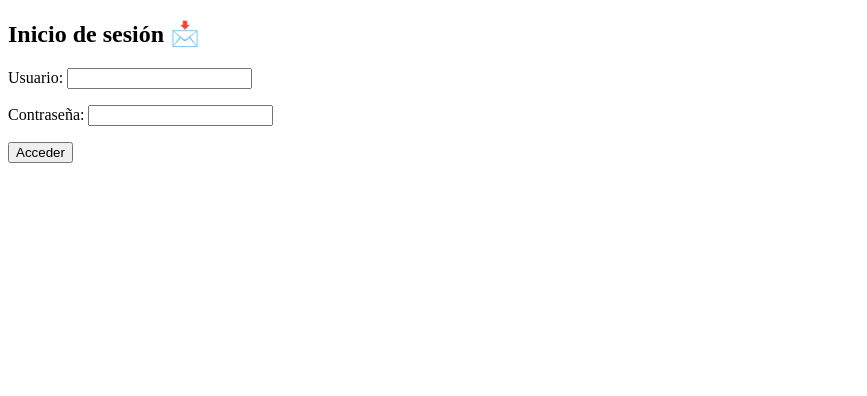
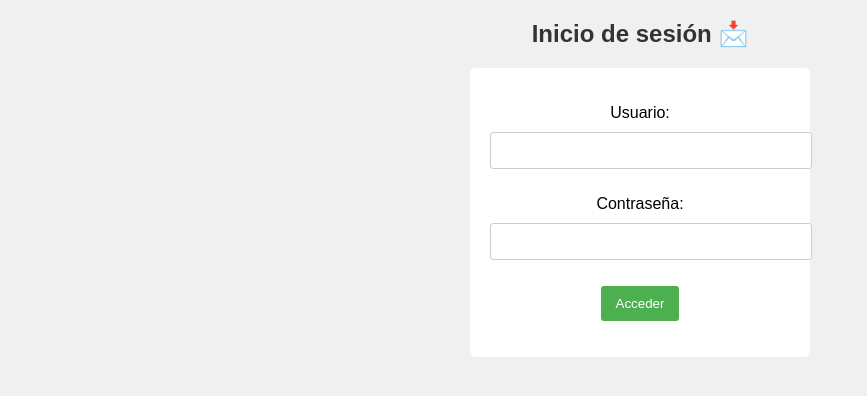
Before and after one commit to erikujum/inicio-cierre, a PHP site: page / in a window 1280 px wide. Shown: the top 396 px of the page, without its empty margins (0-867 px from the left). Run offline with PHP 8.4, Linux system fonts and the light colour scheme.

Commit message:
estilos
Se agregaron estilos

```diff
--- a/inicio/index.php
+++ b/inicio/index.php
@@ -5,6 +5,54 @@
     <meta charset="UTF-8">
     <meta name="viewport" content="width=device-width, initial-scale=1.0">
     <title>Login</title>
+    <head>
+    <style>
+        body {
+            font-family: Arial, sans-serif;
+            background-color: #f0f0f0;
+            text-align: center;
+        }
+
+        h2 {
+            color: #333;
+        }
+
+        form {
+            width: 300px;
+            margin: 0 auto;
+            background: #fff;
+            padding: 20px;
+            border-radius: 5px;
+        }
+
+        label {
+            display: block;
+            margin-bottom: 10px;
+        }
+
+        input[type="text"], input[type="password"] {
+            width: 100%;
+            padding: 10px;
+            margin-bottom: 10px;
+            border: 1px solid #ccc;
+            border-radius: 3px;
+        }
+
+        input[type="submit"] {
+            background-color: #4CAF50;
+            color: white;
+            padding: 10px 15px;
+            border: none;
+            border-radius: 3px;
+            cursor: pointer;
+        }
+
+        input[type="submit"]:hover {
+            background-color: #45a049;
+        }
+    </style>
+</head>
+
 </head>
 
 <body>
```
Also changed, not shown: inicio/bienvenido.php (+26 -0 lines).
